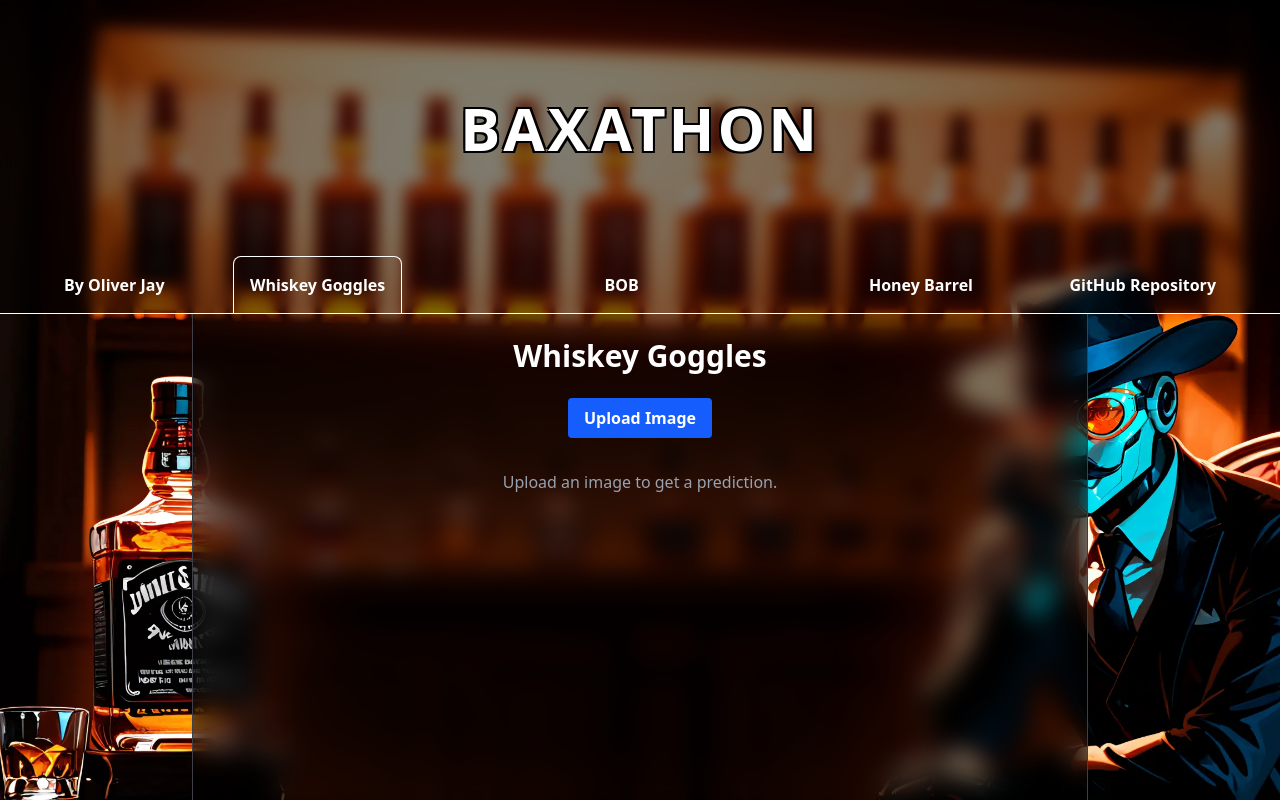
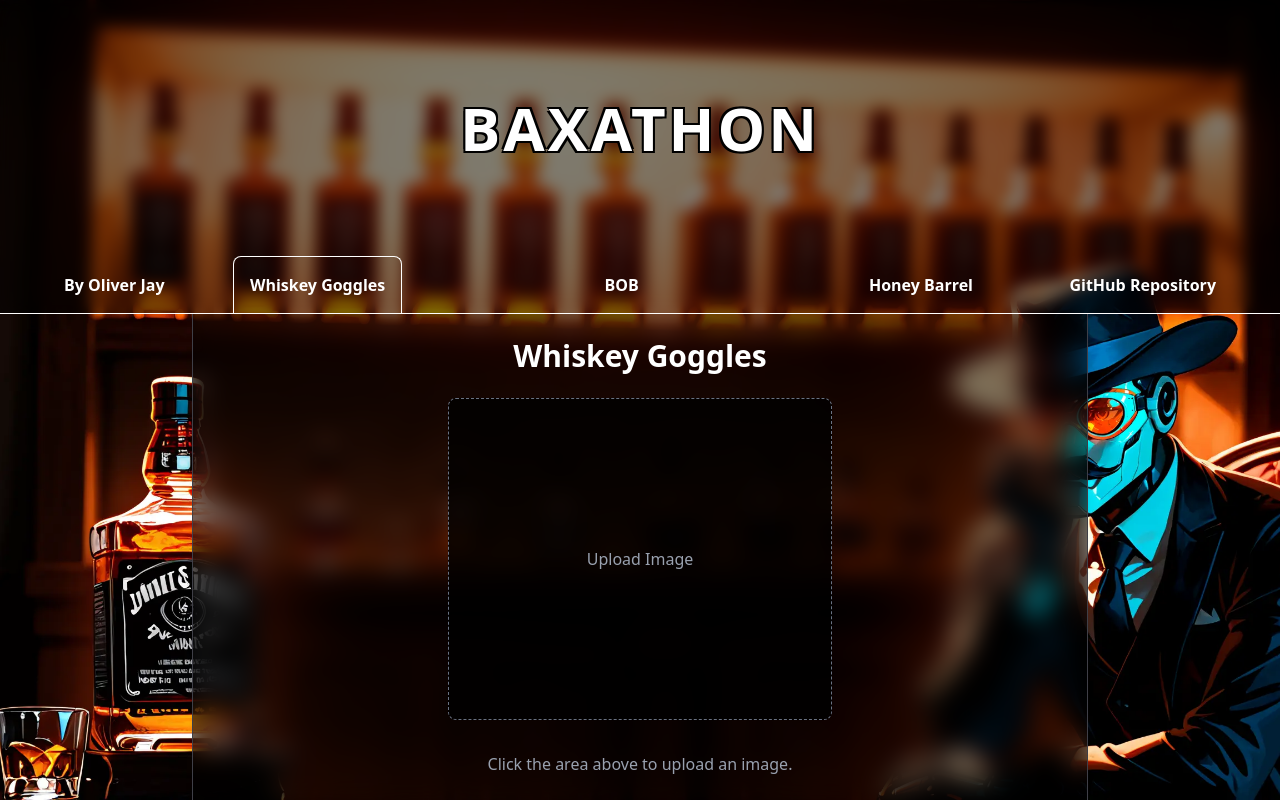
Before and after one commit to LoreviQ/Baxus-Frontend, a React (Vite) app: page /whiskeygoggles in a window 1280 px wide. Built offline with nearby package versions, Linux system fonts and the light colour scheme.

Commit message:
added whikey goggles down message

```diff
--- a/src/pages/WhiskeyGoggles.tsx
+++ b/src/pages/WhiskeyGoggles.tsx
@@ -1,25 +1,159 @@
-import { useEffect, useState, ChangeEvent } from 'react';
-import { predictImage } from '../utils/api';
+import { useEffect, useState, ChangeEvent, useRef } from 'react';
+// Import the new health check function
+import { predictImage, checkWhiskeyGogglesHealth } from '../utils/api';
 import { PredictionResponse } from '../types/predictions';
+
+// --- Extracted Components ---
+
+interface TitleLinkProps {
+    href: string;
+    children: React.ReactNode;
+}
+
+// Component for the title link with hover effect
+const TitleLink: React.FC<TitleLinkProps> = ({ href, children }) => (
+    <a
+        href={href}
+        target="_blank"
+        rel="noopener noreferrer"
+        className="text-3xl font-bold mb-6 hover:text-yellow-300 transition-colors duration-200 ease-in-out"
+    >
+        {children}
+    </a>
+);
+
+interface HealthCheckStatusProps {
+    isChecking: boolean;
+    isLive: boolean | null;
+    repoUrl: string;
+}
+
+// Component to display the health check status or error message
+const HealthCheckStatus: React.FC<HealthCheckStatusProps> = ({ isChecking, isLive, repoUrl }) => {
+    if (isChecking) {
+        return <p className="mt-4 text-yellow-300">Checking Whiskey Goggles service status...</p>;
+    }
+    if (isLive === false) {
+        return (
+            <div className="mt-4 text-red-500 text-center bg-red-900/30 p-4 rounded w-full max-w-sm">
+                <p>The Whiskey Goggles service is not reachable.</p>
+                <p>Please ensure it is running locally.</p>
+                <p>
+                    Find instructions at:{' '}
+                    <a
+                        href={repoUrl}
+                        target="_blank"
+                        rel="noopener noreferrer"
+                        className="underline hover:text-red-300"
+                    >
+                        {repoUrl} {/* Display the link text */}
+                    </a>
+                </p>
+            </div>
+        );
+    }
+    return null; // Render nothing if live or not yet checked
+};
+
+interface ImageUploadAreaProps {
+    imagePreview: string | null;
+    isLoading: boolean;
+    onClick: () => void;
+    onKeyDown: (e: React.KeyboardEvent<HTMLDivElement>) => void;
+    isDisabled: boolean; // Added to disable interaction when service is down
+}
+
+// Component for the image upload area
+const ImageUploadArea: React.FC<ImageUploadAreaProps> = ({
+    imagePreview,
+    isLoading,
+    onClick,
+    onKeyDown,
+    isDisabled,
+}) => (
+    <div
+        onClick={!isDisabled ? onClick : undefined} // Only allow click if not disabled
+        className={`w-full max-w-sm h-120 flex items-center justify-center border border-dashed border-gray-500 rounded-lg mb-4 transition-colors duration-200 ease-in-out ${
+            isDisabled
+                ? 'cursor-not-allowed bg-zinc-700/50' // Style for disabled state
+                : isLoading
+                  ? 'cursor-wait'
+                  : 'cursor-pointer hover:border-gray-400'
+        } ${!imagePreview && !isDisabled ? 'bg-black/80' : ''}`}
+        aria-label="Upload image"
+        role={!isDisabled ? 'button' : undefined} // Role only if interactive
+        tabIndex={!isDisabled ? 0 : -1} // Focusable only if interactive
+        onKeyDown={!isDisabled ? onKeyDown : undefined} // Keyboard interaction only if interactive
+    >
+        {imagePreview ? (
+            <img
+                src={imagePreview}
+                alt="Uploaded preview"
+                className="max-w-full max-h-full object-contain rounded-lg"
+            />
+        ) : (
+            <span className={`text-gray-400 ${isDisabled ? 'text-gray-600' : ''}`}>
+                {isDisabled ? 'Service Unavailable' : 'Upload Image'}
+            </span>
+        )}
+    </div>
+);
+
+interface PredictionResultProps {
+    prediction: PredictionResponse | null;
+}
+
+// Component to display the prediction result
+const PredictionResult: React.FC<PredictionResultProps> = ({ prediction }) => {
+    if (!prediction) return null;
+    return (
+        <div className="mt-4 text-center bg-zinc-800 p-4 rounded w-full max-w-sm">
+            <p className="text-sm text-gray-400">ID: {prediction.id}</p>
+            <p className="text-xl font-semibold">{prediction.name}</p>
+            <p>Confidence: {prediction.final_score_percent.toFixed(2)}%</p>
+        </div>
+    );
+};
+
+// --- Main Component ---
 
 const WhiskeyGoggles = () => {
     const [imagePreview, setImagePreview] = useState<string | null>(null);
     const [prediction, setPrediction] = useState<PredictionResponse | null>(null);
-    const [isLoading, setIsLoading] = useState<boolean>(false);
+    const [isLoading, setIsLoading] = useState<boolean>(false); // Loading for prediction
     const [error, setError] = useState<string | null>(null);
+    // State for health check
+    const [isServiceLive, setIsServiceLive] = useState<boolean | null>(null); // null: unchecked, true: live, false: down
+    const [isCheckingHealth, setIsCheckingHealth] = useState<boolean>(true); // Loading for health check
+    const fileInputRef = useRef<HTMLInputElement>(null);
+    const repoUrl = 'https://github.com/LoreviQ/Baxus-Whisky-Goggles'; // Define repo URL once
 
     useEffect(() => {
         document.title = 'Whiskey Goggles';
-    }, []);
+        // Perform health check on mount
+        const checkHealth = async () => {
+            setIsCheckingHealth(true); // Start loading state for health check
+            try {
+                const live = await checkWhiskeyGogglesHealth();
+                setIsServiceLive(live);
+            } catch (e) {
+                console.error('Health check failed:', e);
+                setIsServiceLive(false); // Assume not live on error
+            } finally {
+                setIsCheckingHealth(false); // End loading state for health check
+            }
+        };
+        checkHealth();
+    }, []); // Empty dependency array ensures this runs only once on mount
 
     const handleImageUpload = async (event: ChangeEvent<HTMLInputElement>) => {
         const file = event.target.files?.[0];
-        if (file) {
-            // Reset state for new upload
+        // Only proceed if service is live and a file exists
+        if (file && isServiceLive) {
             setImagePreview(null);
             setPrediction(null);
             setError(null);
-            setIsLoading(true);
+            setIsLoading(true); // Start loading state for prediction
 
             const reader = new FileReader();
             reader.onloadend = () => {
@@ -33,57 +167,89 @@ const WhiskeyGoggles = () => {
             } catch (err) {
                 console.error('Prediction failed:', err);
                 setError('Failed to predict image. Please try again.');
+                // Clear preview and prediction on error
+                setImagePreview(null);
+                setPrediction(null);
             } finally {
-                setIsLoading(false);
+                setIsLoading(false); // End loading state for prediction
+            }
+            // Reset file input value
+            if (fileInputRef.current) {
+                fileInputRef.current.value = '';
+            }
+        } else if (!isServiceLive) {
+            setError('Cannot upload image: Whiskey Goggles service is not running.');
+            // Reset file input if service is down and user somehow triggered it
+            if (fileInputRef.current) {
+                fileInputRef.current.value = '';
             }
         }
     };
 
+    // Function to trigger file input click
+    const triggerFileInput = () => {
+        // Allow triggering only if service is live and not currently loading a prediction
+        if (isServiceLive && !isLoading && fileInputRef.current) {
+            fileInputRef.current.click();
+        }
+    };
+
+    // Determine if the main UI should be disabled (service down or checking)
+    const isUiDisabled = !isServiceLive || isCheckingHealth;
+
     return (
         <div className="h-full flex justify-center">
             <div className="max-w-4xl w-full border-l border-r border-zinc-700 flex flex-col items-center p-6 h-full bg-black/50 backdrop-blur-md text-white">
-                <h1 className="text-3xl font-bold mb-6">Whiskey Goggles</h1>
+                {/* Use the TitleLink component */}
+                <TitleLink href={repoUrl}>Whiskey Goggles</TitleLink>
 
-                <label
-                    htmlFor="imageUpload"
-                    className="cursor-pointer bg-blue-600 hover:bg-blue-700 text-white font-bold py-2 px-4 rounded transition duration-300 mb-4"
-                >
-                    Upload Image
-                </label>
+                {/* Display health status */}
+                <HealthCheckStatus
+                    isChecking={isCheckingHealth}
+                    isLive={isServiceLive}
+                    repoUrl={repoUrl}
+                />
+
+                {/* Hidden File Input - Disable based on UI state */}
                 <input
+                    ref={fileInputRef}
                     id="imageUpload"
                     type="file"
                     accept="image/*"
                     onChange={handleImageUpload}
                     className="hidden"
-                    disabled={isLoading}
+                    disabled={isUiDisabled || isLoading} // Disable if UI is generally disabled or prediction is loading
                 />
 
-                {isLoading && <p className="mt-4">Predicting...</p>}
-                {error && <p className="mt-4 text-red-500">{error}</p>}
+                {/* Use the ImageUploadArea component, pass disabled state */}
+                <ImageUploadArea
+                    imagePreview={imagePreview}
+                    isLoading={isLoading}
+                    onClick={triggerFileInput}
+                    onKeyDown={e => e.key === 'Enter' && triggerFileInput()}
+                    isDisabled={isUiDisabled} // Pass the disabled state
+                />
 
-                {imagePreview && (
-                    <div className="mt-6 flex flex-col items-center">
-                        <img
-                            src={imagePreview}
-                            alt="Uploaded preview"
-                            className="max-w-sm max-h-96 rounded shadow-lg"
-                        />
-                        {prediction && !isLoading && (
-                            <div className="mt-4 text-center bg-gray-800 p-4 rounded">
-                                <p className="text-xl font-semibold">{prediction.name}</p>
-                                <p>Confidence: {prediction.final_score_percent.toFixed(2)}%</p>
-                            </div>
+                {/* Conditional rendering for loading/error/results, only if UI is not disabled */}
+                {!isUiDisabled && (
+                    <>
+                        {isLoading && <p className="mt-4">Predicting...</p>}
+                        {/* Display prediction error only if not loading */}
+                        {error && !isLoading && <p className="mt-4 text-red-500">{error}</p>}
+
+                        {/* Use the PredictionResult component - show only if prediction exists, not loading, no error */}
+                        {!isLoading && !error && <PredictionResult prediction={prediction} />}
+
+                        {/* Initial instruction - show only if service is live, not loading, no error, no preview, no prediction */}
+                        {!imagePreview && !isLoading && !error && !prediction && (
+                            <p className="mt-4 text-gray-400">
+                                Click the area above to upload an image.
+                            </p>
                         )}
-                    </div>
+                    </>
                 )}
-
-                {!imagePreview && !isLoading && (
-                    <p className="mt-4 text-gray-400">Upload an image to get a prediction.</p>
-                )}
-            </div>{' '}
-            {/* Closing tag for max-w-4xl div */}
-        </div> // Closing tag for h-full div
+            </div>
+        </div>
     );
 };
 
--- a/src/utils/api.ts
+++ b/src/utils/api.ts
@@ -41,3 +41,15 @@ export async function predictImage(image: File): Promise<PredictionResponse> {
         throw error;
     }
 }
+
+export async function checkWhiskeyGogglesHealth(): Promise<boolean> {
+    try {
+        // Use a simple GET request to the root or a dedicated health endpoint if available
+        const response = await axios.get('http://127.0.0.1:5000/');
+        // Check if the status code is in the 2xx range
+        return response.status >= 200 && response.status < 300;
+    } catch (error) {
+        console.error('Whiskey Goggles service health check failed:', error);
+        return false; // Service is likely down or unreachable
+    }
+}
```
